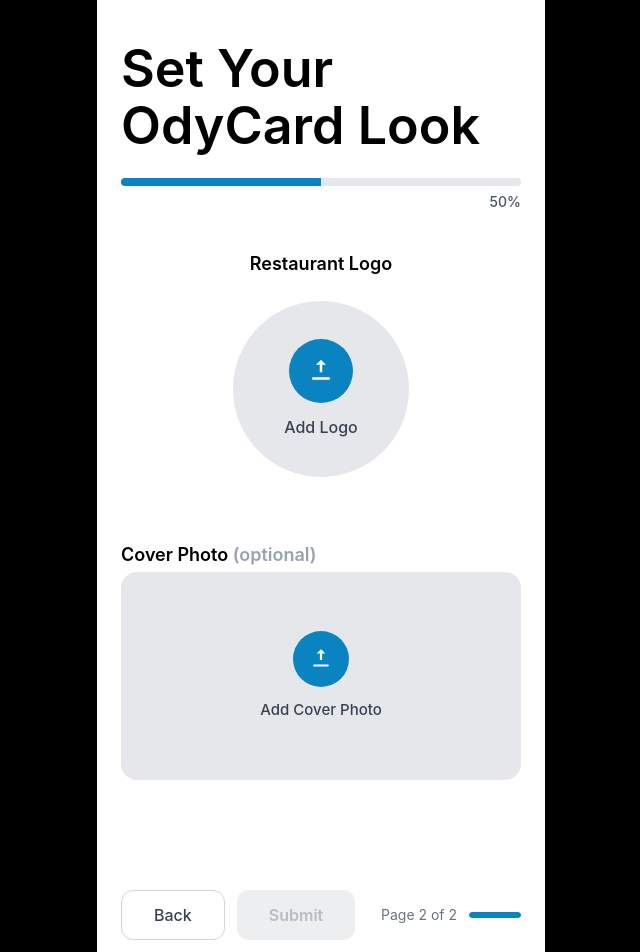
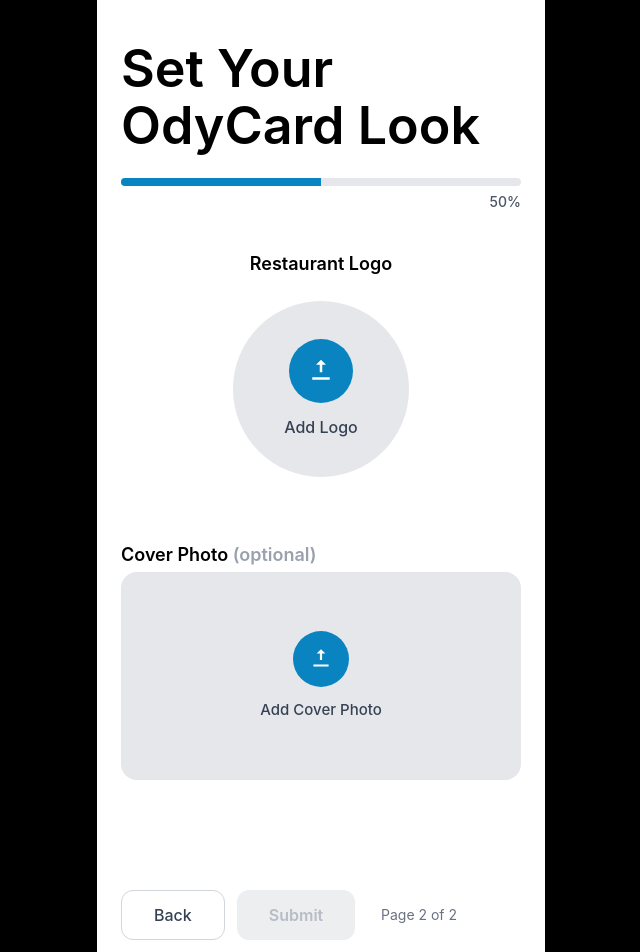
Before and after one commit to harsithrvp-fceoofamnc/odycard2, a Next.js app: page /owner/details2 in a window 1280 px wide. Shown: the top 952 px of the page, without its empty margins (319-959 px from the left). Built offline with nearby package versions, Linux system fonts and the light colour scheme; no server answers.

Commit message:
ui: remove hidden progress bar from details bottom bar

```diff
--- a/app/owner/details/page.tsx
+++ b/app/owner/details/page.tsx
@@ -398,7 +398,6 @@ export default function RestaurantDetailsPage() {
             </div>
             <div className="flex items-center gap-3 min-w-[140px]">
               <span className="text-sm text-gray-500 whitespace-nowrap">Page 1 of 2</span>
-              <ProgressBar progress={50} className="flex-1 h-[6px]" />
             </div>
           </div>
         </div>
--- a/app/owner/details2/page.tsx
+++ b/app/owner/details2/page.tsx
@@ -573,7 +573,6 @@ export default function DetailsPart2() {
             </div>
             <div className="flex gap-3 min-w-[140px] items-center">
               <span className="text-sm text-gray-500 whitespace-nowrap">Page 2 of 2</span>
-              <ProgressBar progress={100} className="flex-1 h-[6px]" />
             </div>
           </div>
         </div>
```
